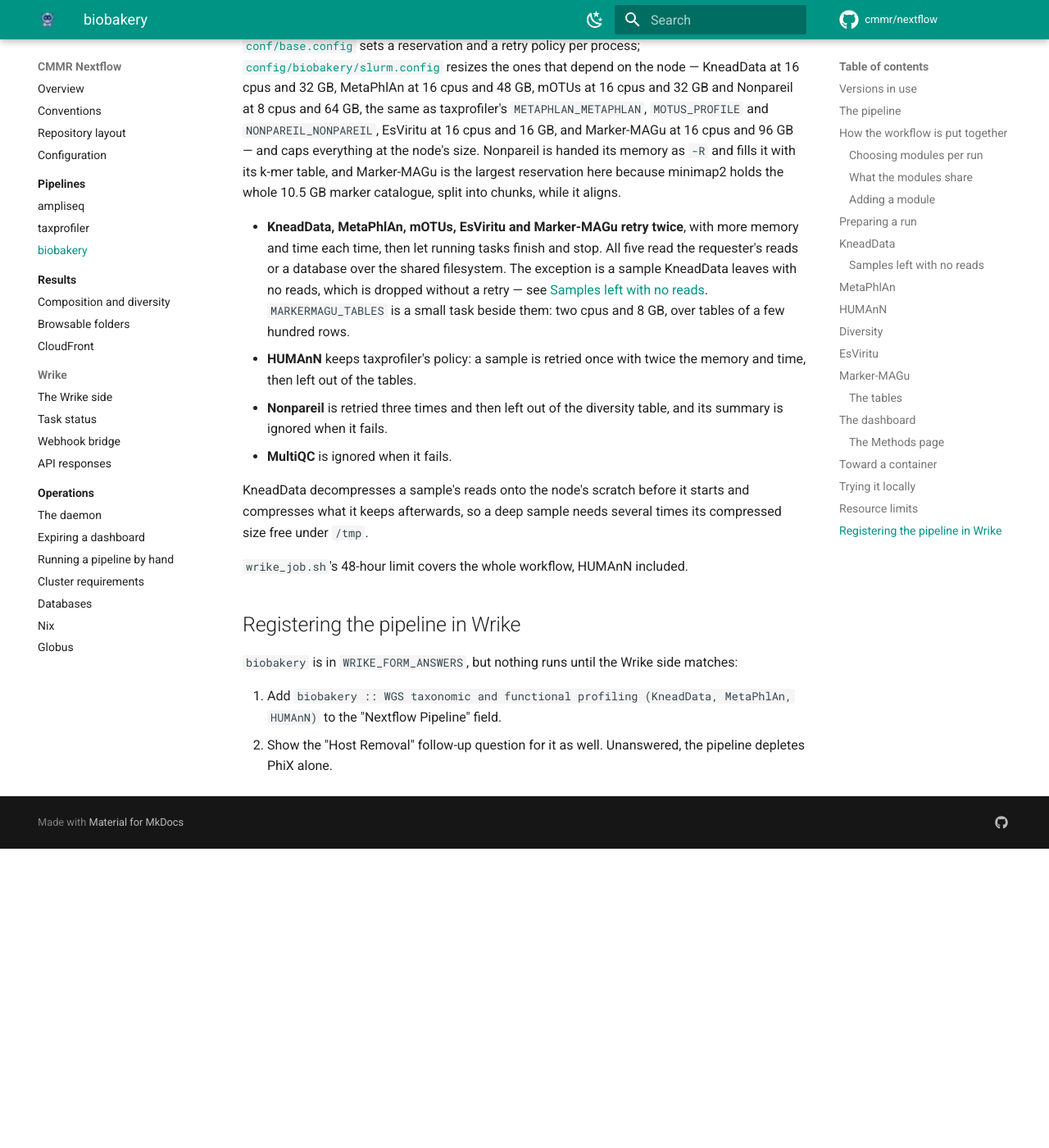
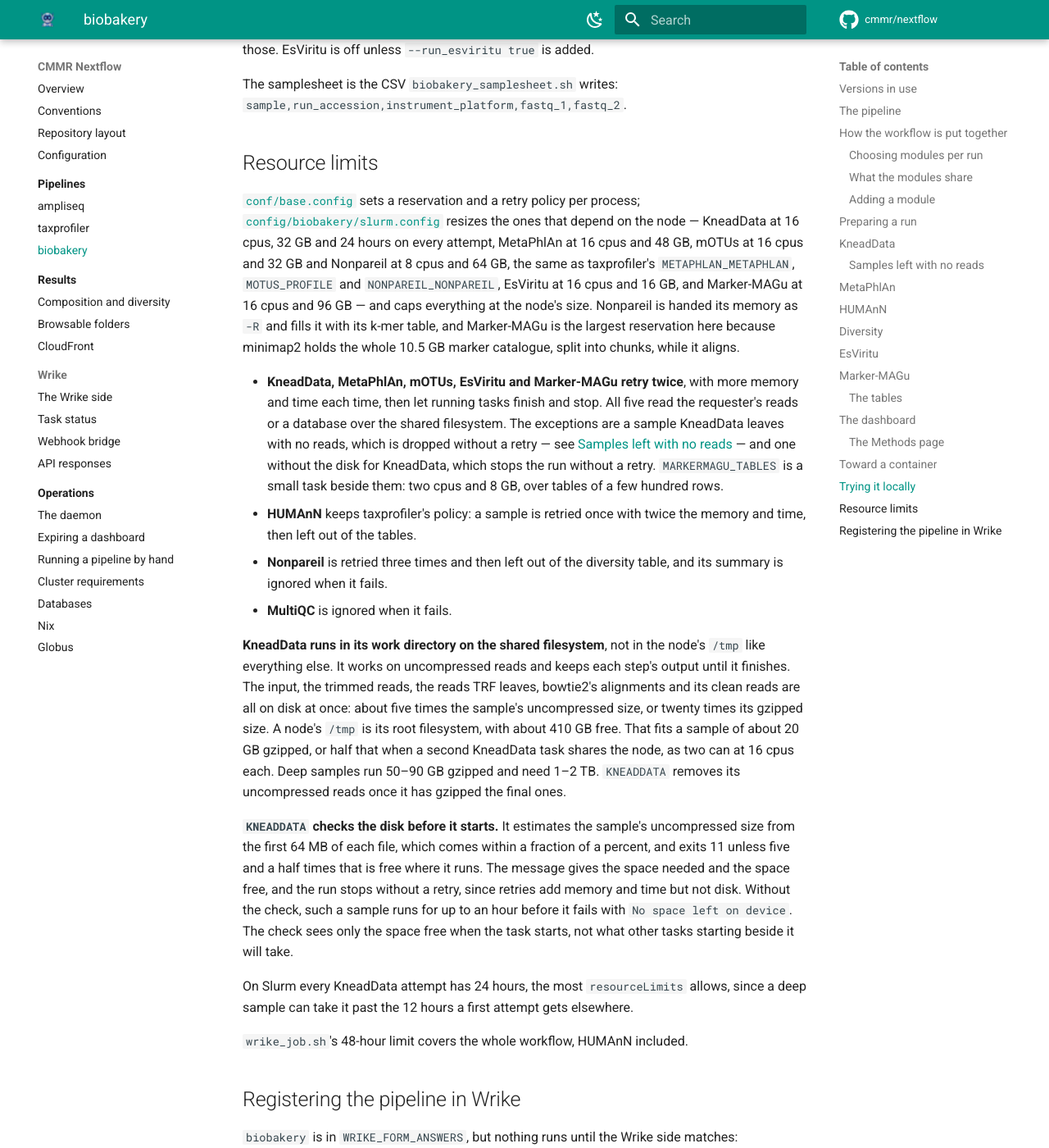
Before and after one commit to cmmr/nextflow, an MkDocs documentation site: the page built from docs/pipelines/biobakery.md, in a window 1280 px wide and 1400 px high, scrolled down 19423 px. Shown: the whole window at 82% size. Built offline with MkDocs 1.6.1 and Material for MkDocs 9.7.7, drawn with Linux system fonts in a browser that asks for light colours; comment, search, counter and statistics services are not loaded; before the commit the page ends 20458 px from its top, so only the background shows below that; some of the changed text lies outside the part shown.

Commit message:
Run KneadData off node /tmp and check its disk first
Three deep samples (51-87 GB gzipped) failed every attempt with No space
left on device. KneadData keeps each step's output until it finishes, so
at its peak a sample's reads are on disk about five times over,
uncompressed: 1-2 TB for these, against about 410 GB free in a node's
/tmp, shared by two KneadData tasks.

- KNEADDATA runs in its work directory on the shared filesystem on Slurm,
  with 24 hours on every attempt.
- Read identifiers are rewritten as the reads are decompressed, by
  bin/kneaddata_identifiers.py, so KneadData skips its own rewrite and
  the full copy of the sample it writes for it. Outputs are unchanged.
- The task estimates the sample's uncompressed size from the first 64 MB
  of each file and exits 11, which is not retried, unless five and a
  half times that is free.
- The uncompressed reads left in out/ are removed at the end.

Co-Authored-By: Claude Opus 5.5 <noreply@anthropic.com>

```diff
--- a/docs/pipelines/biobakery.md
+++ b/docs/pipelines/biobakery.md
@@ -129,7 +129,8 @@ workflows/biobakery/
   nextflow.config      parameter defaults, profiles, execution reports
   conf/base.config     per-process resources and retries
   bin/                 helper scripts Nextflow puts on each task's PATH
-                         metaphlan_sgb_biom.py, markermagu_tables.py
+                         kneaddata_identifiers.py, metaphlan_sgb_biom.py,
+                         markermagu_tables.py
 modules/
   kneaddata.nf         KNEADDATA, KNEADDATA_COUNTS
   metaphlan.nf         METAPHLAN, METAPHLAN_MERGE
@@ -255,6 +256,16 @@ Trimmomatic on `PATH`, it runs the bioconda wrapper instead, which ignores that
 setting and caps the heap at 1 GB — enough for a small sample, and an
 `OutOfMemoryError` on a sample of a million pairs at 16 threads, however much
 memory the task was given. The heap is three quarters of the task's memory.
+
+**Read identifiers are rewritten as the reads are decompressed.** KneadData
+wants every identifier to be one word ending in `/1` or `/2`. Otherwise it
+writes the whole sample out again to rewrite them, and keeps that copy beside
+the input until it finishes.
+[`bin/kneaddata_identifiers.py`](../../workflows/biobakery/bin/kneaddata_identifiers.py)
+makes the same rewrite on the way in. It keeps the first word, adds `#0/1` or
+`#0/2` when the word does not already end that way, and clears the `+` line.
+KneadData then finds nothing to change. The reads come out byte for byte as
+KneadData would name them, one copy smaller on disk.
 
 **The cleaned reads are the files KneadData's log lists as final.** Which files
 those are depends on the run — `<sample>_paired_1.fastq` and its orphans when a
@@ -829,7 +840,8 @@ The samplesheet is the CSV `biobakery_samplesheet.sh` writes:
 [`conf/base.config`](../../workflows/biobakery/conf/base.config) sets a
 reservation and a retry policy per process;
 [`config/biobakery/slurm.config`](../../config/biobakery/slurm.config) resizes the
-ones that depend on the node — KneadData at 16 cpus and 32 GB, MetaPhlAn at 16
+ones that depend on the node — KneadData at 16 cpus, 32 GB and 24 hours on every
+attempt, MetaPhlAn at 16
 cpus and 48 GB, mOTUs at 16 cpus and 32 GB and Nonpareil at 8 cpus and 64 GB, the
 same as taxprofiler's `METAPHLAN_METAPHLAN`, `MOTUS_PROFILE` and
 `NONPAREIL_NONPAREIL`, EsViritu at 16 cpus and 16 GB, and Marker-MAGu at 16 cpus
@@ -842,8 +854,9 @@ catalogue, split into chunks, while it aligns.
 - **KneadData, MetaPhlAn, mOTUs, EsViritu and Marker-MAGu retry twice**, with
   more memory and time each time, then let running tasks finish and stop. All
   five read the requester's reads or a database over the shared filesystem.
-  The exception is a sample KneadData leaves with no reads, which is dropped
-  without a retry — see [Samples left with no reads](#samples-left-with-no-reads).
+  The exceptions are a sample KneadData leaves with no reads, which is dropped
+  without a retry — see [Samples left with no reads](#samples-left-with-no-reads)
+  — and one without the disk for KneadData, which stops the run without a retry.
   `MARKERMAGU_TABLES` is a small task beside them: two cpus and 8 GB, over
   tables of a few hundred rows.
 - **HUMAnN** keeps taxprofiler's policy: a sample is retried once with twice the
@@ -852,9 +865,28 @@ catalogue, split into chunks, while it aligns.
   and its summary is ignored when it fails.
 - **MultiQC** is ignored when it fails.
 
-KneadData decompresses a sample's reads onto the node's scratch before it starts
-and compresses what it keeps afterwards, so a deep sample needs several times its
-compressed size free under `/tmp`.
+**KneadData runs in its work directory on the shared filesystem**, not in the
+node's `/tmp` like everything else. It works on uncompressed reads and keeps each
+step's output until it finishes. The input, the trimmed reads, the reads TRF
+leaves, bowtie2's alignments and its clean reads are all on disk at once: about
+five times the sample's uncompressed size, or twenty times its gzipped size. A
+node's `/tmp` is its root filesystem, with about 410 GB free. That fits a sample
+of about 20 GB gzipped, or half that when a second KneadData task shares the
+node, as two can at 16 cpus each. Deep samples run 50–90 GB gzipped and need
+1–2 TB. `KNEADDATA` removes its uncompressed reads once it has gzipped the final
+ones.
+
+**`KNEADDATA` checks the disk before it starts.** It estimates the sample's
+uncompressed size from the first 64 MB of each file, which comes within a
+fraction of a percent, and exits 11 unless five and a half times that is free
+where it runs. The message gives the space needed and the space free, and the
+run stops without a retry, since retries add memory and time but not disk.
+Without the check, such a sample runs for up to an hour before it fails with
+`No space left on device`. The check sees only the space free when the task
+starts, not what other tasks starting beside it will take.
+
+On Slurm every KneadData attempt has 24 hours, the most `resourceLimits` allows,
+since a deep sample can take it past the 12 hours a first attempt gets elsewhere.
 
 `wrike_job.sh`'s 48-hour limit covers the whole workflow, HUMAnN included.
 
```
Also changed, not shown: 4 other files.
